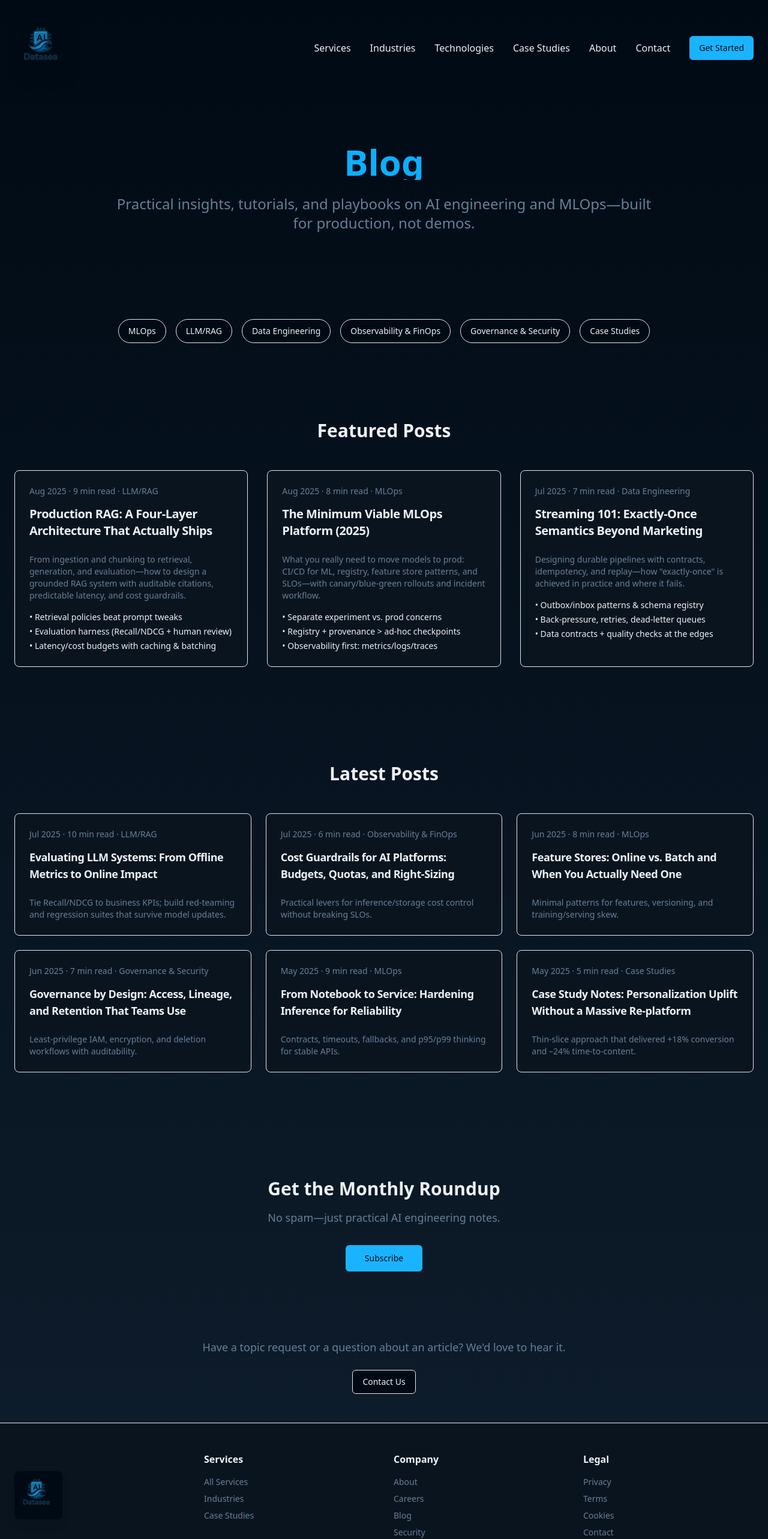
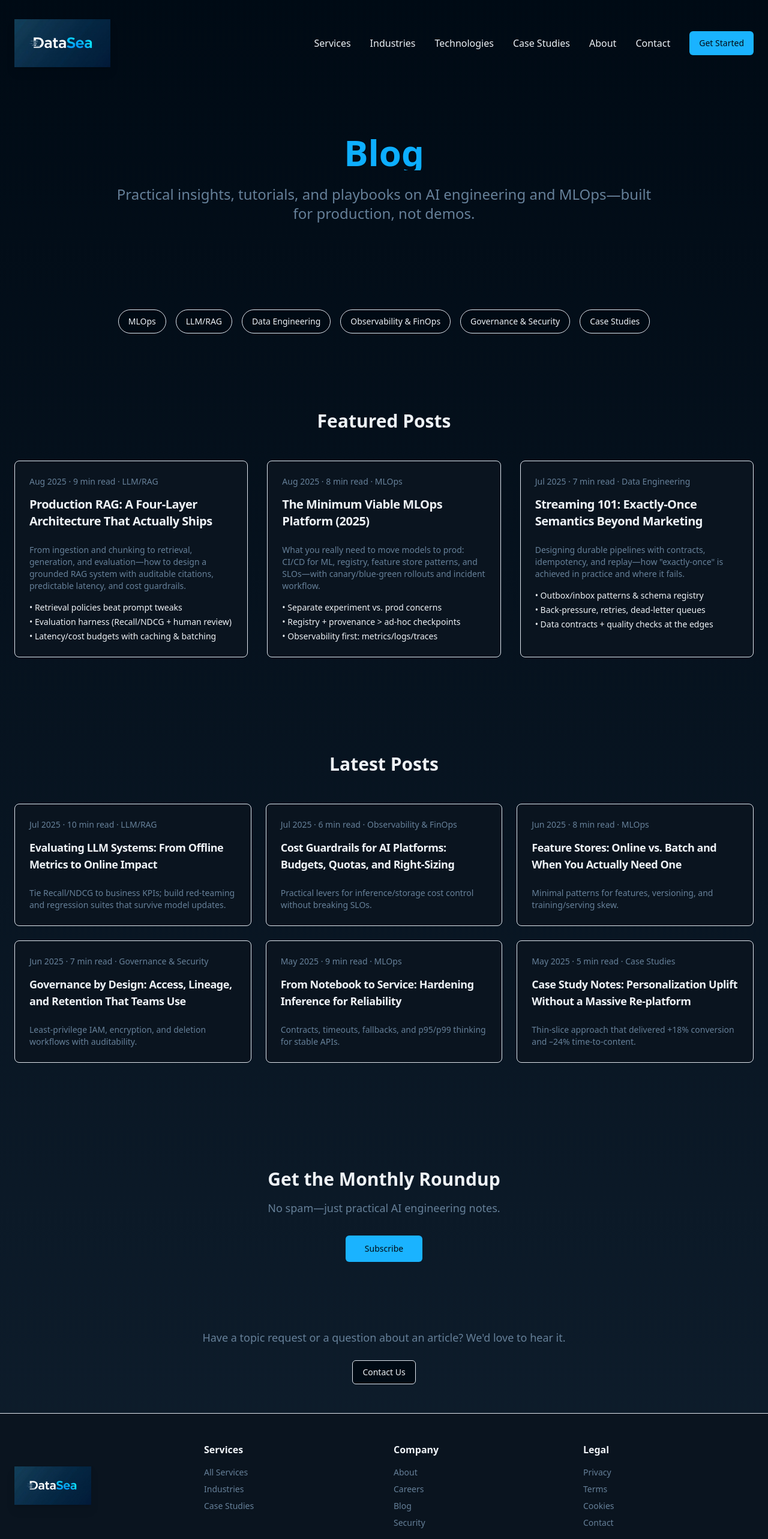
Before and after one commit to lirone-ia/data-sea-genai, a React (Vite) app: page /blog in a window 1280 px wide. Shown: the top 2566 px of the page at 60% size. Built offline with nearby package versions, Linux system fonts and the light colour scheme.

Commit message:
Refine logo design
Revert to the previous logo concept featuring "sea" in blue, incorporating wave and AI elements for a professional and appealing aesthetic.

```diff
--- a/src/components/Footer.tsx
+++ b/src/components/Footer.tsx
@@ -1,3 +1,5 @@
+import logoImage from "@/assets/datasea-logo-new.png";
+
 const Footer = () => {
   return (
     <footer className="bg-card border-t py-12">
@@ -5,10 +7,9 @@ const Footer = () => {
         <div className="grid md:grid-cols-4 gap-8 mb-8">
           <div className="flex items-center space-x-3">
             <img
-              src="/lovable-uploads/502f36c9-283c-4022-8de7-8585625012a9.png"
+              src={logoImage}
               alt="DataSea - Enterprise AI Solutions"
-              className="h-20 w-auto object-contain filter drop-shadow-lg bg-background rounded-lg p-2"
-              style={{ backgroundColor: 'hsl(210 100% 4%)' }}
+              className="h-16 w-auto object-contain filter drop-shadow-lg"
             />
           </div>
 
--- a/src/components/Header.tsx
+++ b/src/components/Header.tsx
@@ -1,6 +1,7 @@
 import { Button } from "@/components/ui/button";
 import { ContactModal } from "@/components/ContactModal";
 import { useState } from "react";
+import logoImage from "@/assets/datasea-logo-new.png";
 
 const Header = () => {
   const [modalType, setModalType] = useState<"consultation" | "contact" | "demo" | null>(null);
@@ -20,10 +21,9 @@ const Header = () => {
           <div className="flex items-center space-x-3">
             <a href="/">
               <img
-                src="/lovable-uploads/502f36c9-283c-4022-8de7-8585625012a9.png"
+                src={logoImage}
                 alt="DataSea - Enterprise AI Solutions"
-                className="h-24 w-auto object-contain filter drop-shadow-lg bg-background rounded-lg p-2"
-                style={{ backgroundColor: 'hsl(210 100% 4%)' }}
+                className="h-20 w-auto object-contain filter drop-shadow-lg"
               />
             </a>
           </div>
```
Also changed, not shown: src/assets/datasea-logo-new.png (added).
